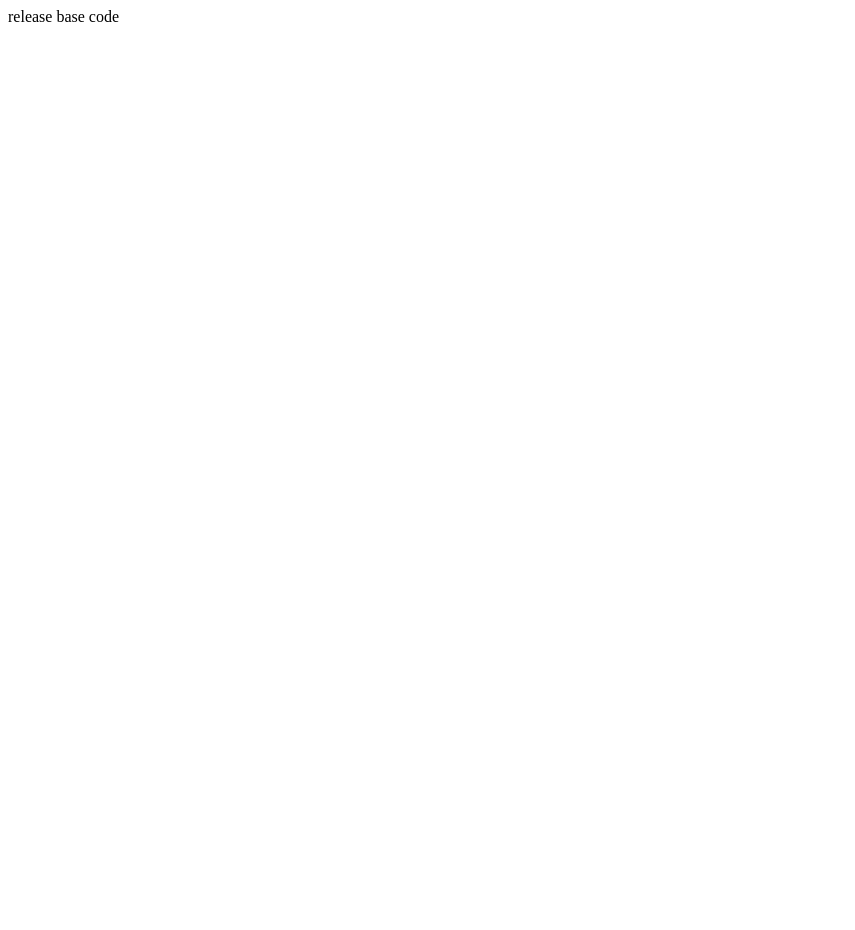
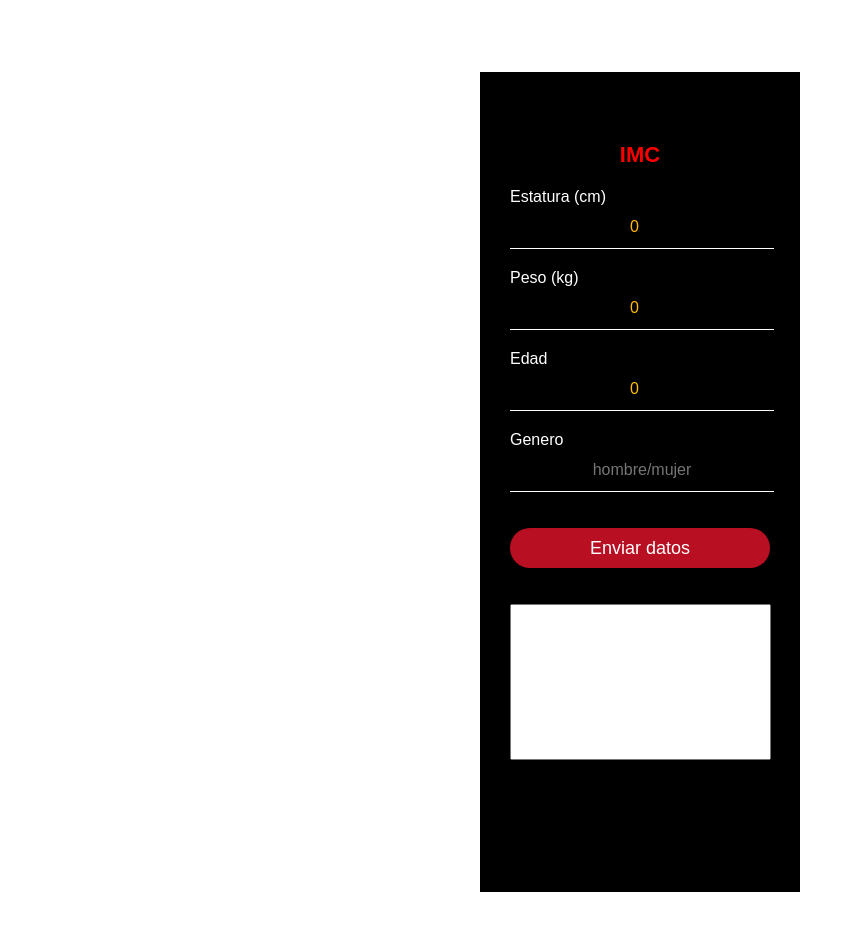
Before and after one commit to jahazieljbh/imc-calculator, an Angular app: page / in a window 1280 px wide. Shown: the top 930 px of the page, without its empty margins (0-855 px from the left). Before the commit the page ends 800 px from the top, so only its background shows below. Built offline with nearby package versions, Linux system fonts and the light colour scheme.

Commit message:
add test ui-imc  #3

```diff
--- a/angular.json
+++ b/angular.json
@@ -119,6 +119,10 @@
           }
         }
       }
-    }},
-  "defaultProject": "imc-calculator"
+    }
+  },
+  "defaultProject": "imc-calculator",
+  "cli": {
+    "analytics": false
+  }
 }
--- a/src/app/app.component.html
+++ b/src/app/app.component.html
@@ -1 +1 @@
-release base code
+<app-ui-imc></app-ui-imc>
--- /dev/null
+++ b/src/app/ui-imc/ui-imc.component.css
@@ -0,0 +1,72 @@
+body {
+    margin: 0;
+    padding: 0;
+
+    background-size: cover;
+    font-family: sans-serif;
+    height: 150vh;
+}
+
+
+.ui-box {
+    width: 320px;
+    height: 820px;
+    background: rgb(0, 0, 0);
+    color: #fff;
+    top: 50%;
+    left: 50%;
+    position: absolute;
+    transform: translate(-50%, -40%);
+    box-sizing: border-box;
+    padding: 70px 30px;
+}
+
+
+
+.ui-box h1 {
+    color: #fc0000;
+    margin: 0;
+    padding: 0 0 20px;
+    text-align: center;
+    font-size: 22px;
+}
+
+
+
+.ui-box input {
+    width: 100%;
+    margin-bottom: 20px;
+}
+
+.ui-box input[type="number"], .ui-box input[type="text"] {
+    text-align: center;
+    border: none;
+    border-bottom: 1px solid #fff;
+    background: transparent;
+    outline: none;
+    height: 40px;
+    color: rgb(255, 187, 0);
+    font-size: 16px;
+}
+
+.ui-box input[type="submit"] {
+    border: none;
+    outline: none;
+    height: 40px;
+    background: #b80f22;
+    color: #fff;
+    font-size: 18px;
+    border-radius: 20px;
+}
+
+.ui-box input[type="submit"]:hover {
+    cursor: pointer;
+    background: #ffc107;
+    color: #000;
+}
+
+textarea{
+    margin : 10;
+    text-align: center;
+    resize : none;
+}
--- /dev/null
+++ b/src/app/ui-imc/ui-imc.component.html
@@ -0,0 +1,42 @@
+<html>
+
+<head>
+    <meta charset="utf-8">
+
+</head>
+
+<body>
+    <div align="center">
+
+    </div>
+
+
+    <div class="ui-box">
+
+        <h1>IMC</h1>
+        <form>
+            <!-- ESTATURA  -->
+            <label for="estatura">Estatura (cm)</label>
+            <input id="estatura" [(ngModel)]="estatura" type="number" class="form-control estatura" name="estatura"
+                placeholder="0.0">
+            <!-- PESO  -->
+            <label for="peso">Peso (kg)</label>
+            <input id="peso" [(ngModel)]="peso" type="number" class="form-control peso" name="peso" placeholder="0.0">
+            <!-- EDAD -->
+            <label for="edad">Edad</label>
+            <input id="edad" [(ngModel)]="edad" type="number" class="form-control edad" name="edad" placeholder="0.0">
+            <!-- GENERO -->
+            <label for="genero">Genero</label>
+            <input id="genero" [(ngModel)]="genero" type="text" class="form-control genero" name="genero"
+                placeholder="hombre/mujer">
+        </form>
+        <form action="../../form-result.php" method="post" target="_blank">
+            <p><input type="submit" (click)="calcularIMC()" value="Enviar datos"></p>
+            <textarea name="textarea" rows="10" readonly cols="30"> {{result}}</textarea>
+        </form>
+
+    </div>
+
+</body>
+
+</html>
--- /dev/null
+++ b/src/app/ui-imc/ui-imc.component.ts
@@ -0,0 +1,41 @@
+import { Component, OnInit } from '@angular/core';
+import {calcularIMC} from '../hombre/hombre';
+import {diagnosticoHombre} from '../hombre/hombre';
+import {diagnosticoMujer} from '../mujer/mujer';
+
+@Component({
+  selector: 'app-ui-imc',
+  templateUrl: './ui-imc.component.html',
+  styleUrls: ['./ui-imc.component.css']
+})
+export class UiImcComponent implements OnInit {
+
+  constructor() { }
+
+  result = '';
+  result2='';
+  estatura = 0;
+  peso = 0;
+  edad = 0;
+  genero='';
+
+  ngOnInit(): void {
+  }
+
+  calcularIMC(){
+    let Resultado = '';
+    let myresult = 0;
+    let myresultTxt = '';
+    myresult = calcularIMC(this.peso, this.estatura);
+    if(this.genero=='hombre'){
+      myresultTxt = diagnosticoHombre(this.edad, myresult);
+    }else if (this.genero=='mujer'){
+      myresultTxt = diagnosticoMujer(this.edad, myresult);
+    }else{
+      myresultTxt='INVALIDO';
+    }
+    Resultado = `IMC: ${myresult.toFixed(2)}\nDiagnostico: ${myresultTxt}`
+    this.result = Resultado;
+  }
+
+}
```
Also changed, not shown: src/app/app.module.ts (+6 -3 lines), 1 other file (tests, documents, lock files or other folders).
